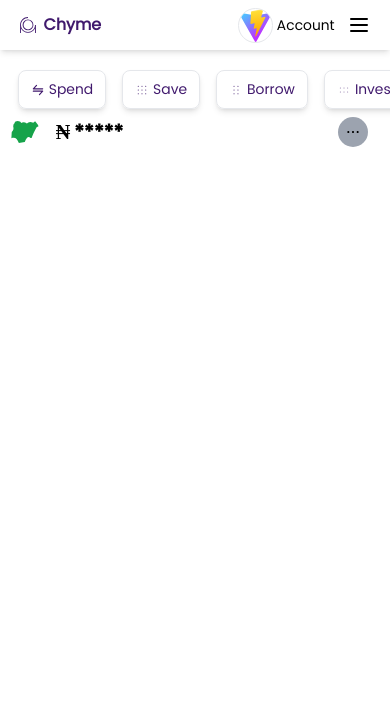
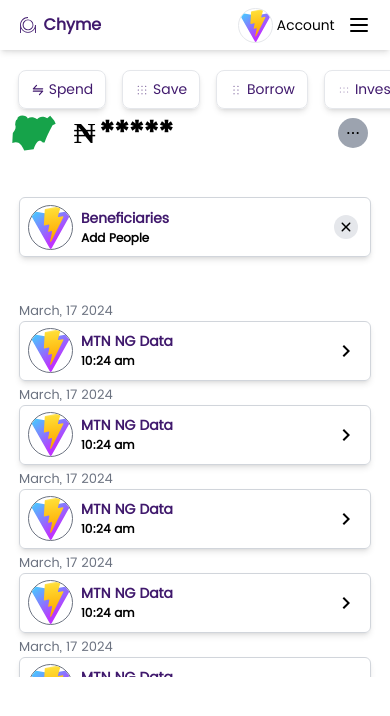
Before and after one commit to FrancisUzoigwe/Chyme_fe, a React (Vite) app: page /auth in a window 390 px wide. Shown: the top 716 px of the page. Built offline with nearby package versions, Linux system fonts and the light colour scheme.

Commit message:
SideBar Finished

```diff
--- a/src/components/common/MainHeader.tsx
+++ b/src/components/common/MainHeader.tsx
@@ -6,15 +6,16 @@
 import { HiOutlineMenu } from "react-icons/hi"
 import image from "../../../public/vite.svg"
 import { Link } from "react-router-dom"
-import { useDispatch } from "react-redux"
+import { useDispatch, useSelector } from "react-redux"
 import { toggled } from "../../global/globalState"
 const MainHeader = () => {
   const dispatch = useDispatch()
+  const toggle = useSelector((state: any) => state.toggle)
   return (
 
 
     <header className="w-full h-[50px] flex items-center justify-center ">
-      <header className="w-full h-[50px] flex items-center justify-center fixed bg-white shadow-md">
+      <header className={`w-full h-[50px] flex items-center justify-center fixed ${toggle ? "bg-[#d8d8d8]" : "bg-[#FFFFFF]"} shadow-md`}>
         <header className="w-[90%] flex justify-between items-center">
           <div className="text-[#40196D] font-black flex items-center" > <div className="mr-2"><SiMastercomfig /></div>Chyme</div>
           <div className="flex items-center justify-center max-md:hidden text-[#40196D]">
--- a/src/components/use/SiderBar.tsx
+++ b/src/components/use/SiderBar.tsx
@@ -1,7 +1,12 @@
 import { useDispatch, useSelector } from "react-redux"
-import { changeToggled } from "../../global/globalState"
-import { IoClose } from "react-icons/io5"
+import { changeToggled, logOut } from "../../global/globalState"
+import { IoClose, IoPieChartOutline } from "react-icons/io5"
 import { motion } from "framer-motion"
+import image from "../../../public/vite.svg"
+import { FaHome } from "react-icons/fa"
+import { CiCreditCard2, CiLogout, CiReceipt } from "react-icons/ci"
+import { BsSend } from "react-icons/bs"
+import { Link } from "react-router-dom"
 
 const SiderBar = () => {
     const dispatch = useDispatch()
@@ -27,10 +32,27 @@
     }
     return (
         <motion.div variants={motionVariant} initial={false} animate={toggle ? "open" : "close"} className={`absolute ${toggle ? "w-[300px]" : "w-0"} top-0 h-screen max-md:flex hidden`}>
-            <div className="fixed w-[300px] bg-purple-700 h-full">
+            <div className="fixed w-[300px] bg-white h-full">
                 <div className="top-4 right-4 absolute"><IoClose className="text-2xl hover:cursor-pointer" onClick={() => {
                     dispatch(changeToggled())
-                }} /></div>
+                }} />
+                </div>
+                <div className="mt-4 ml-4 flex items-center left-4">
+                    <img src={image} alt="Image" className="w-[40px] h-[40px] rounded-full border mr-2 " />
+                    <div className="text-[14px]">Account</div>
+                </div>
+                <div className="mt-5 ml-4 left-4 top-16">
+                    <Link to="/auth">         <div className="my-7 flex items-center " ><FaHome className="mr-2 text-2xl" />Home</div></Link>
+                    <Link to="/auth/send"> <div className="my-7 flex items-center " ><BsSend className="mr-2 text-2xl" />Send</div></Link>
+                    <Link to="/auth/pay"> <div className="my-7 flex items-center " ><CiReceipt className="mr-2 text-2xl" />Pay</div></Link>
+                    <Link to="/auth/budget">  <div className="my-7 flex items-center " ><IoPieChartOutline className="mr-2 text-2xl" />Budget</div></Link>
+                    <Link to="/auth/card">  <div className="my-7 flex items-center " ><CiCreditCard2 className="mr-2 text-2xl" />Card</div></Link>
+                </div>
+                <div className="flex items-center absolute bottom-7 left-4 text-[red]">
+                    <div className="relative flex items-center hover:cursor-pointer" onClick={() => {
+                        dispatch(logOut())
+                    }}><CiLogout className="text-2xl mr-2" />LogOut</div>
+                </div>
             </div>
         </motion.div>
     )
--- /dev/null
+++ b/src/components/use/Transfer.css
@@ -0,0 +1,6 @@
+
+.transfer{
+    overflow-y: auto;
+    width: 100%;
+    height: 400px;
+}
--- /dev/null
+++ b/src/components/use/Transfers.tsx
@@ -0,0 +1,25 @@
+import { MdKeyboardArrowRight } from "react-icons/md"
+import image from "../../../public/vite.svg"
+const Transfers = () => {
+    return (
+        <div className="w-full h-[60px] flex flex-col  items-center  my-6">
+            <div className="w-[95%] md:w-full flex justify-start ">
+                <div className="w-full text-[13px] text-gray-500">March, 17 2024 </div>
+            </div>
+            <div className="w-full max-lg:w-full max-md:w-[95%] h-[60px] border flex items-center justify-between border-gray-300 rounded-md shadow-md ">
+                <div className="w-full h-full  flex items-center justify-between">
+                    <div className="flex items-center h-[60px] ">
+                        <img alt="Img" src={image} className="w-[45px] object-cover h-[45px] rounded-full border border-gray-500 mx-2" />
+                        <div className="h-">
+                            <div className="font-black text-[14px] text-[#40196D]">MTN NG Data</div>
+                            <div className="text-[12px] font-bold">10:24 am</div>
+                        </div>
+                    </div>
+                    <div className="mr-3 my-2 mx-2 rounded-full "><MdKeyboardArrowRight className="text-2xl hover:cursor-pointer" /></div>
+                </div>
+            </div>
+        </div>
+    )
+}
+
+export default Transfers
--- a/src/layout/MainLayout.tsx
+++ b/src/layout/MainLayout.tsx
@@ -3,6 +3,7 @@
 import SiderBar from "../components/use/SiderBar"
 
 const MainLayout = () => {
+
   return (
     <div>
       <MainHeader />
--- a/src/pages/home/DashBoard.tsx
+++ b/src/pages/home/DashBoard.tsx
@@ -6,24 +6,32 @@
 import { TbTransfer } from "react-icons/tb"
 import { PiDotsNineLight, PiDotsSixVerticalLight, PiDotsSixThin } from "react-icons/pi"
 import image from "../../../public/vite.svg"
-import { FaAngleRight } from "react-icons/fa"
+import Transfers from "../../components/use/Transfers"
+import { useDispatch, useSelector } from "react-redux"
+import { changeToggled } from "../../global/globalState"
+import "../../components/use/Transfer.css"
 const DashBoard = () => {
 
   const [state, setState] = useState<boolean>(false)
   const onState = () => {
     setState(!state)
   }
+
+  const dispatch = useDispatch()
+  const toggle = useSelector((state: any) => state.toggle)
   return (
     <>
-      <div className="w-full min-h-[100vh] flex items-center flex-col bg-[#FFFFFF]">
+      <div className={`w-full min-h-[40vh] flex items-center flex-col ${toggle? "bg-[#d8d8d8]" : "bg-[#FFFFFF]"}`} onClick={() => {
+        dispatch(changeToggled())
+      }}>
         <div className="w-[50%] max-lg:w-[80%] max-md:w-[95%] flex flex-col items-center h-full my-5">
           <div className="w-full max-md:flex-col-reverse flex flex-col">
             <div>
               <div className="flex justify-between items-center">
                 <div className="flex items-center justify-center">
                   <div><RxDotsHorizontal className="text-[40px] max-md:text-[30px] my-2 mx-3 px-2 rounded-full bg-gray-400 hover:bg-gray-800 transition duration-300 hover:cursor-pointer hover:text-white max-md:hidden" /></div>
-                  <div><GiNigeria className="text-green-600 text-5xl max-md:text-3xl" /></div>
-                  <div className="mx-3 text-3xl max-md:text-xl font-black hover:cursor-pointer" onClick={() => {
+                  <div><GiNigeria className="text-green-600 text-5xl max-md:text-5xl" /></div>
+                  <div className="mx-3 text-3xl max-md:text-3xl font-black hover:cursor-pointer" onClick={() => {
                     onState()
                   }}><span className="mx-1">₦</span>{state ? "300,000.00" : "*****"}</div>
                 </div>
@@ -42,10 +50,9 @@
               <div className="text-[14px] border flex items-center text-[#40196D] px-3 py-2 rounded-lg shadow-md hover:cursor-pointer mx-2"><PiDotsSixThin className="mr-1" />Invest</div>
             </div>
           </div>
-        </div>
-        {/* <div className="w-full h-[60px] flex items-center justify-center">
-          <div className="w-[50%] max-lg:w-[80%] max-md:w-[95%] h-full border flex items-center justify-between border-gray-300 rounded-md shadow-md ">
-            <div className="w-full  flex items-center justify-between">
+          <div className="w-full h-[60px] flex items-center justify-center mt-10">
+            <div className="w-full max-lg:w-full max-md:w-[95%] h-full border flex items-center justify-between border-gray-300 rounded-md shadow-md ">
+              <div className="w-full h-[60px] flex items-center justify-between hover:cursor-pointer">
                 <div className="flex items-center ">
                   <img alt="Img" src={image} className="w-[45px] object-cover h-[45px] rounded-full border border-gray-500 mx-2" />
                   <div className="h-">
@@ -57,24 +64,23 @@
               </div>
             </div>
           </div>
-        <div className="my-3" />
-        <div className="w-full h-[60px] flex items-center justify-center">
-          <div className="w-[50%] max-lg:w-[80%] max-md:w-[95%] h-full border flex items-center justify-between border-gray-300 rounded-md shadow-md ">
-            <div className="w-full  flex items-center justify-between">
-              <div className="flex items-center">
-                <img src={image} alt="" className="w-[50px] h-[50px] border-gray-400 mx-2 border rounded-full" />
-                <div>
-                  <div className="font-black text-[13px]">MTN NG Data </div>
-                  <div className="text-[11px] font-black text-gray-500">Time</div>
-                </div>
-                <div className=""><FaAngleRight/></div>
+          {/* Transfer Detail side */}
+          <div className="w-full max-lg:w-full max-md:w-full flex flex-col items-center h-full my-5">
+            <div className="transfer">
+              <Transfers />
+              <Transfers />
+              <Transfers />
+              <Transfers />
+              <Transfers />
+              <Transfers />
             </div>
           </div>
         </div>
-        </div> */}
+
       </div>
     </>
   )
 }
 
+
 export default DashBoard
```
Lines whose indentation alone changed are shown as unchanged.
